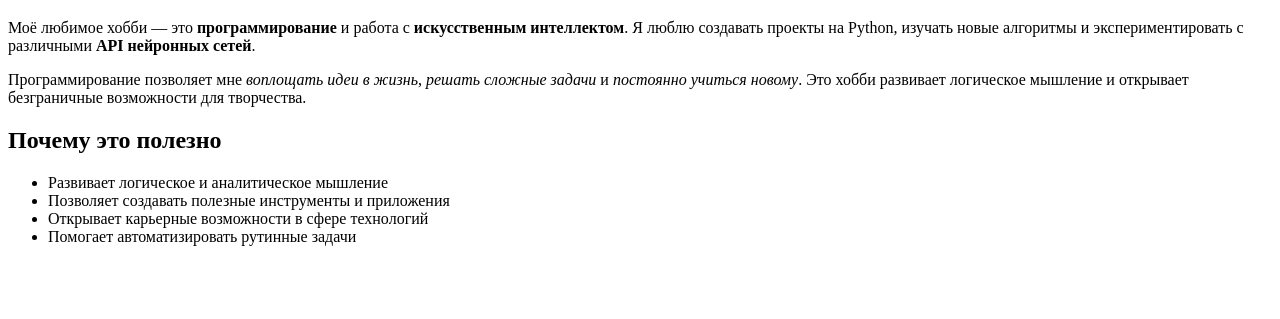
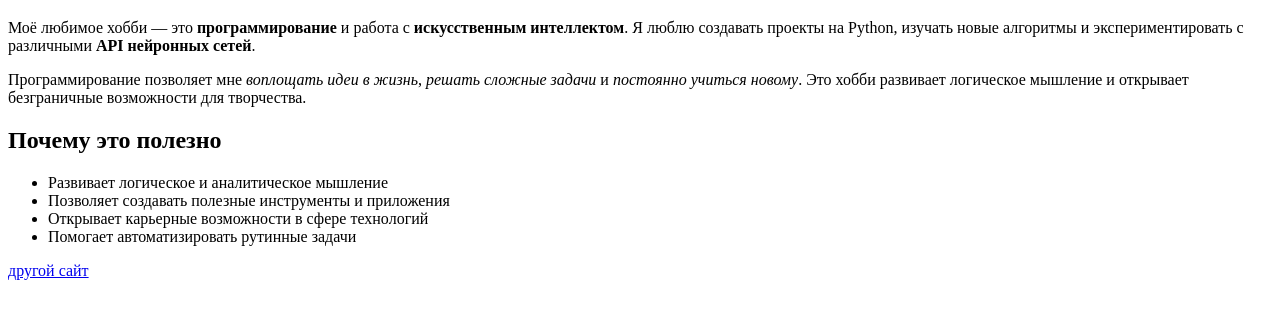
Before and after one commit to dicish/example, a plain HTML site: page index.html in a window 1280 px wide. Shown: the part 61-380 px from the top of the page. Drawn offline with Linux system fonts and the light colour scheme.

Commit message:
Update index.html

```diff
--- a/index.html
+++ b/index.html
@@ -30,5 +30,7 @@
         <li>Открывает карьерные возможности в сфере технологий</li>
         <li>Помогает автоматизировать рутинные задачи</li>
     </ul>
+
+    <p><a href="homework.html">другой сайт</a></p>
 </body>
 </html>
```
